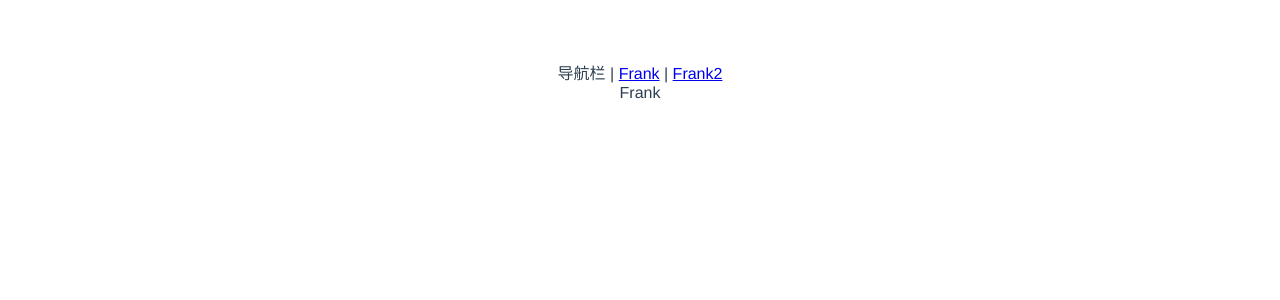
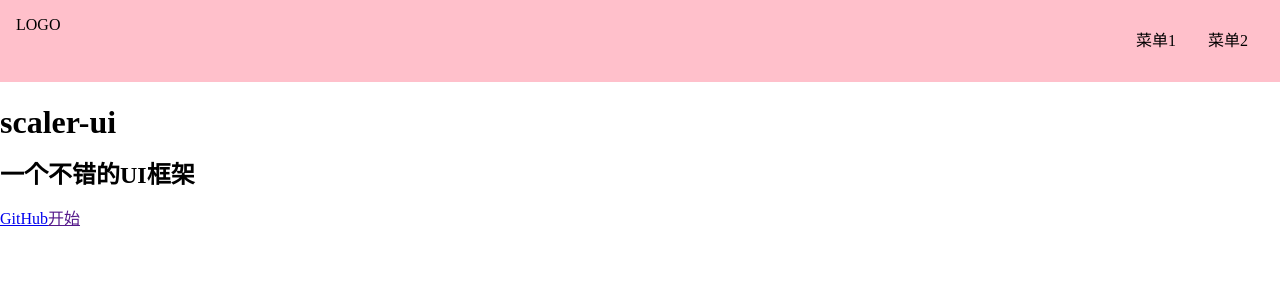
Before and after one commit to zhangbin2013/scaler-ui, a Vue app: page / in a window 1280 px wide. Shown: the top 300 px of the page. Built offline with nearby package versions, Linux system fonts and the light colour scheme.

Commit message:
组件封装完成

```diff
--- a/package.json
+++ b/package.json
@@ -6,11 +6,13 @@
     "build": "vite build"
   },
   "dependencies": {
+    "normalize.css": "^8.0.1",
     "vue": "^3.0.0-rc.1",
     "vue-router": "^4.0.0-beta.3"
   },
   "devDependencies": {
-    "vite": "^1.0.0-rc.1",
-    "@vue/compiler-sfc": "^3.0.0-rc.1"
+    "@vue/compiler-sfc": "^3.0.0-rc.1",
+    "sass": "^1.26.10",
+    "vite": "^1.0.0-rc.1"
   }
 }
--- a/src/App.vue
+++ b/src/App.vue
@@ -1,9 +1,8 @@
 <template>
-  <div>导航栏 | <router-link to="/">Frank</router-link> | <router-link to="/xxx">Frank2</router-link></div>
   <router-view/>
 </template>
 
-<script>
+<script lang="ts">
 import HelloWorld from './components/HelloWorld.vue'
 
 export default {
--- a/src/components/Frank1.vue
+++ /dev/null
@@ -1,15 +0,0 @@
-<template>
-  <section>
-    Frank
-  </section>
-</template>
-
-<script>
-export default {
-  name: 'Frank1'
-};
-</script>
-
-<style scoped>
-
-</style>
--- a/src/components/Frank2.vue
+++ /dev/null
@@ -1,15 +0,0 @@
-<template>
-  <section>
-    Frank2
-  </section>
-</template>
-
-<script>
-export default {
-  name: 'Frank2'
-};
-</script>
-
-<style scoped>
-
-</style>
--- /dev/null
+++ b/src/components/Topnav.vue
@@ -0,0 +1,38 @@
+<template>
+  <section class="topnav">
+    <div class="logo">LOGO</div>
+    <ul class="menu">
+      <li>菜单1</li>
+      <li>菜单2</li>
+    </ul>
+  </section>
+</template>
+
+<script lang="ts">
+export default {
+  name: 'Topnav'
+};
+</script>
+
+<style lang='scss' scoped>
+.topnav {
+  background: pink;
+  display: flex;
+  padding: 16px;
+
+  > .logo {
+    max-width: 6em;
+    margin-right: auto;
+  }
+
+  > .menu {
+    display: flex;
+    white-space: nowrap;
+    flex-wrap: nowrap;
+    >li{
+      margin: 0 1em;
+      list-style: none;
+    }
+  }
+}
+</style>
--- a/src/main.ts
+++ b/src/main.ts
@@ -1,12 +1,13 @@
 import {createApp} from 'vue';
 import App from './App.vue';
-import './index.css';
+import 'normalize.css/normalize.css';
+// import './index.css';
 import {createWebHashHistory, createRouter} from 'vue-router';
-import Frank1 from './components/Frank1.vue';
-import Frank2 from './components/Frank2.vue';
+import Home from './views/Home.vue';
+import Doc from './views/Doc.vue';
 
 const history = createWebHashHistory();
-const routes = [{path: '/', component: Frank1}, {path: '/xxx', component: Frank2}];
+const routes = [{path: '/', component: Home}, {path: '/doc', component: Doc}];
 const router = createRouter({history, routes});
 
 const app = createApp(App)
--- /dev/null
+++ b/src/views/Doc.vue
@@ -0,0 +1,21 @@
+<template>
+  <section>
+    <Topnav/>
+    <div class="content">
+      <aside>边栏</aside>
+      <main>主内容</main>
+    </div>
+  </section>
+</template>
+
+<script lang="ts">
+import Topnav from '../components/Topnav.vue';
+export default {
+name: "Doc",
+  components: {Topnav}
+}
+</script>
+
+<style scoped>
+
+</style>
--- /dev/null
+++ b/src/views/Home.vue
@@ -0,0 +1,19 @@
+<template>
+  <section>
+    <Topnav/>
+    <div class="banner">
+      <h1>scaler-ui</h1>
+      <h2>一个不错的UI框架</h2>
+      <p class="actions"><a href="https://github.com/zhangbin2013/scaler-ui/tree/dev" target="_blank">GitHub</a><a
+          href="">开始</a></p>
+    </div>
+  </section>
+</template>
+
+<script lang="ts">
+import Topnav from '../components/Topnav.vue';
+export default {
+  name: 'Home',
+  components: {Topnav}
+};
+</script>
```
Also changed, not shown: 1 other file (tests, documents, lock files or other folders).
